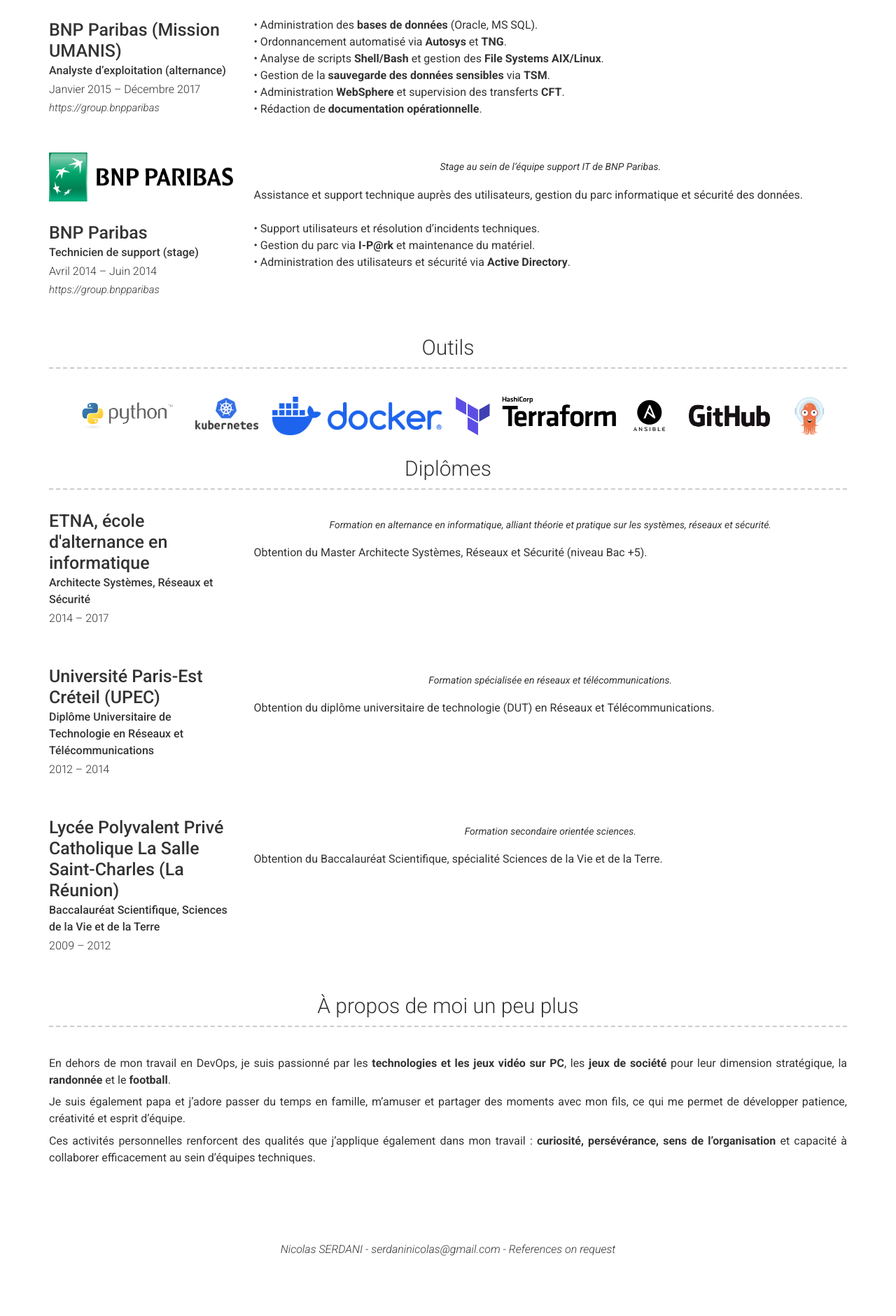
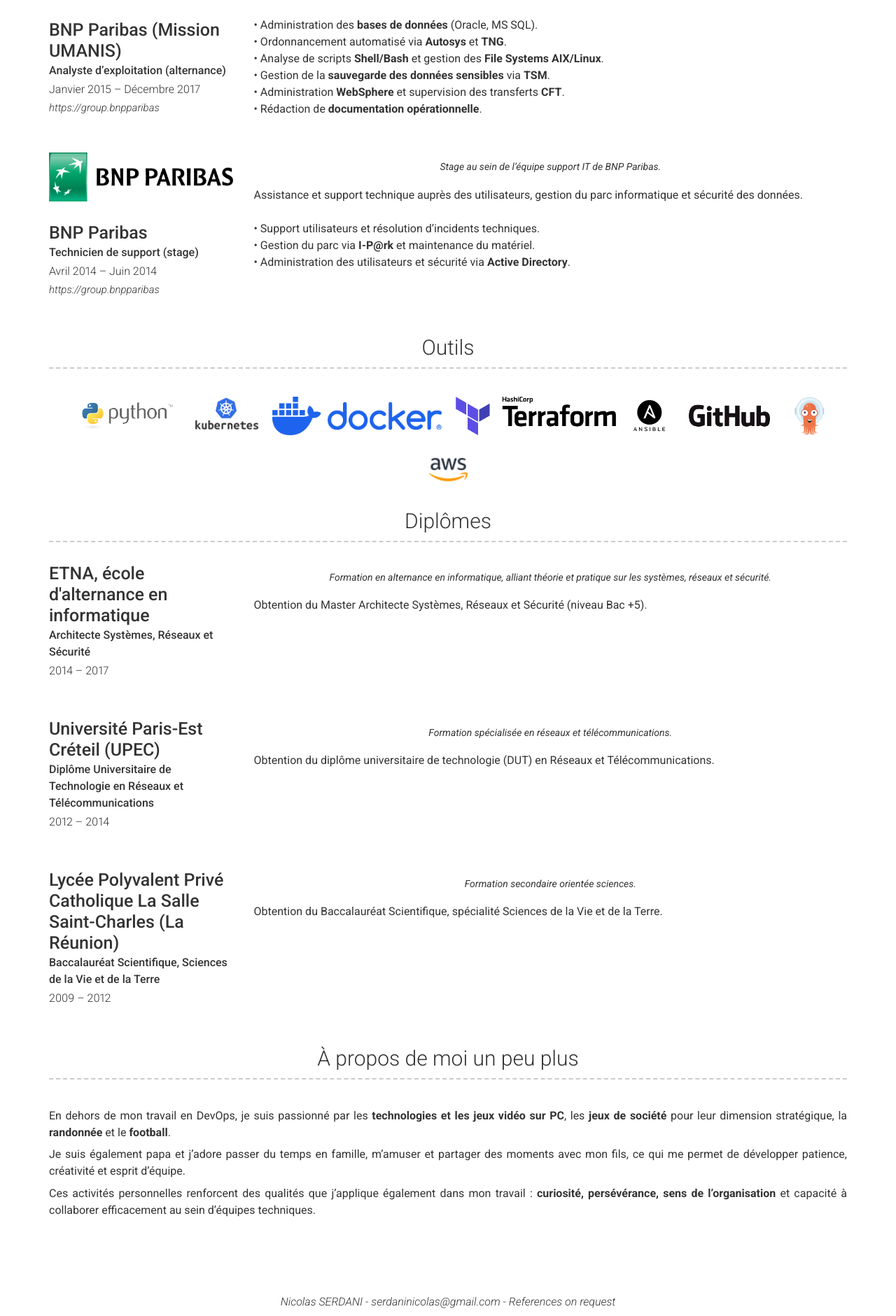
Before and after one commit to SERDANI/serdaninicolas.github.io, a Jekyll site: the page built from index.md, in a window 1280 px wide. Shown: the part 2665-4546 px from the top of the page at 70% size. Built offline with Jekyll 4.4.1, drawn with Linux system fonts in a browser that asks for light colours; nearby versions of some CDN libraries; before the commit the page ends 4471 px from its top, so only the background shows below that.

Commit message:
Update _config.yml

```diff
--- a/_config.yml
+++ b/_config.yml
@@ -165,6 +165,7 @@ content:
         <img src="images/logo_ansible.png" style="height:55px; max-width:100%;" title="Ansible">
         <img src="images/logo_git.png" style="height:55px; max-width:100%;" title="GitHub Actions">
         <img src="images/logo_argocd.png" style="height:55px; max-width:100%;" title="Argocd">
+        <img src="images/logo_aws.png" style="height:55px; max-width:100%;" title="AWS">
       </div>
 
   - title: Diplômes
```
